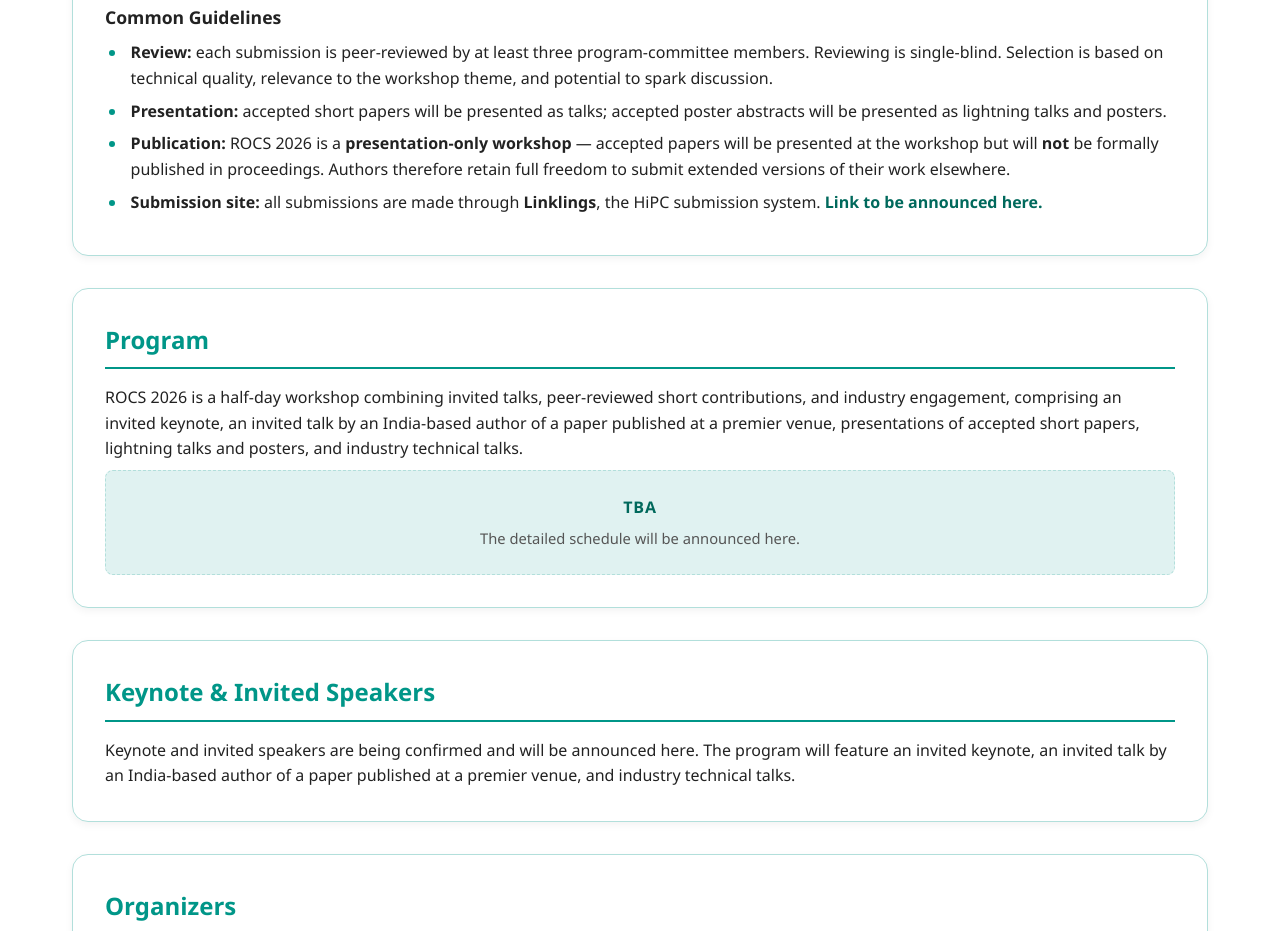
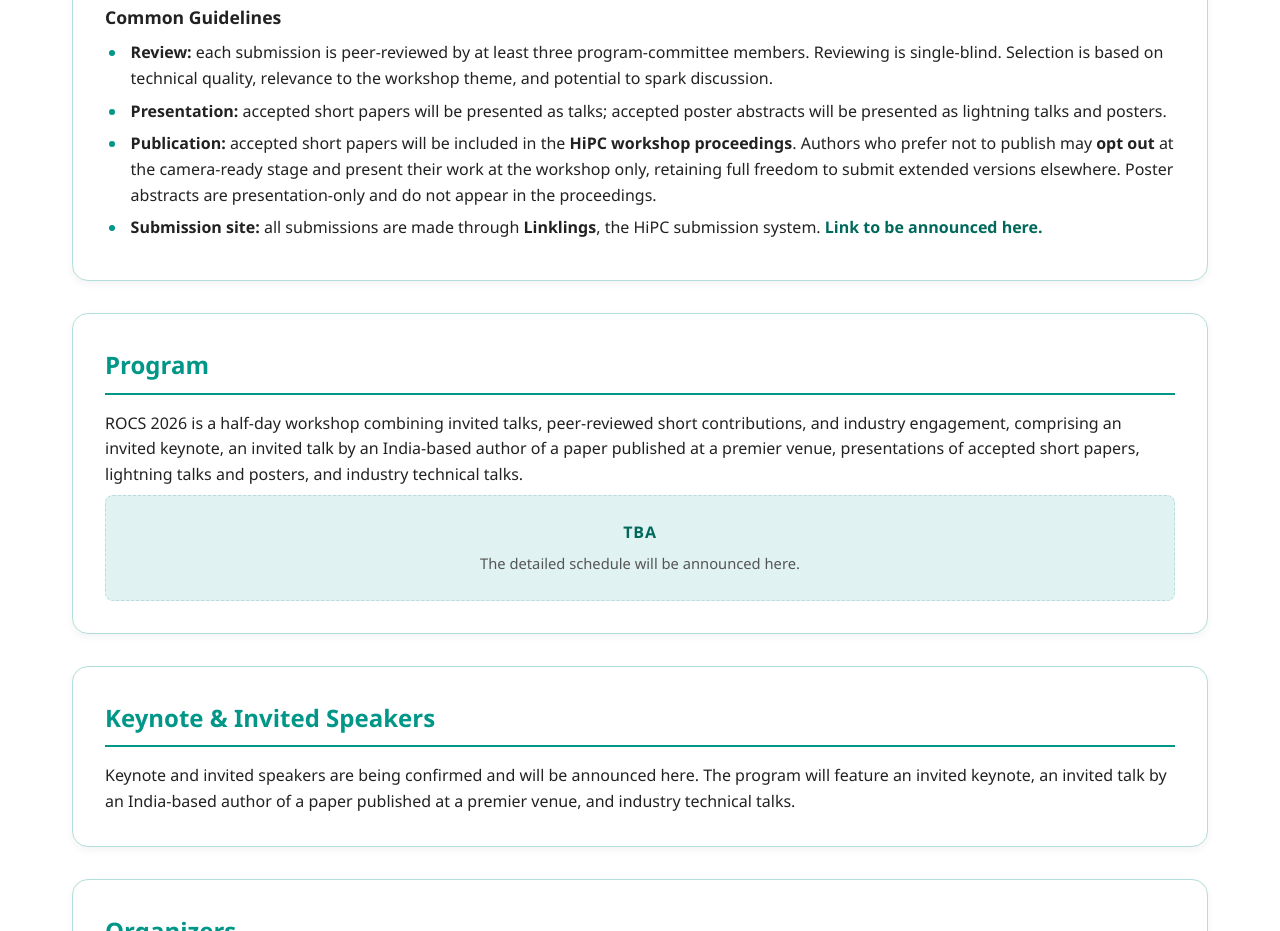
Before and after one commit to rocs-hipc/2026, a plain HTML site: page index.html in a window 1280 px wide. Shown: the part 2472-3403 px from the top of the page. Drawn offline with Linux system fonts and the light colour scheme.

Commit message:
Update publication policy: proceedings with author opt-out
Accepted short papers will be included in the HiPC workshop proceedings,
with an opt-out at the camera-ready stage for authors who prefer to
present only and keep extended versions free for other venues. Poster
abstracts remain presentation-only.

Replaces the previous presentation-only policy.

Co-Authored-By: Claude Opus 5 (1M context) <noreply@anthropic.com>

```diff
--- a/index.html
+++ b/index.html
@@ -261,7 +261,7 @@
       <ul class="bullets">
         <li><strong>Review:</strong> each submission is peer-reviewed by at least three program-committee members. Reviewing is single-blind. Selection is based on technical quality, relevance to the workshop theme, and potential to spark discussion.</li>
         <li><strong>Presentation:</strong> accepted short papers will be presented as talks; accepted poster abstracts will be presented as lightning talks and posters.</li>
-        <li><strong>Publication:</strong> ROCS 2026 is a <strong>presentation-only workshop</strong> — accepted papers will be presented at the workshop but will <strong>not</strong> be formally published in proceedings. Authors therefore retain full freedom to submit extended versions of their work elsewhere.</li>
+        <li><strong>Publication:</strong> accepted short papers will be included in the <strong>HiPC workshop proceedings</strong>. Authors who prefer not to publish may <strong>opt out</strong> at the camera-ready stage and present their work at the workshop only, retaining full freedom to submit extended versions elsewhere. Poster abstracts are presentation-only and do not appear in the proceedings.</li>
         <!-- TODO: insert the Linklings submission link once HiPC opens the workshop track -->
         <li><strong>Submission site:</strong> all submissions are made through <strong>Linklings</strong>, the HiPC submission system. <span class="tba">Link to be announced here.</span></li>
       </ul>
```
